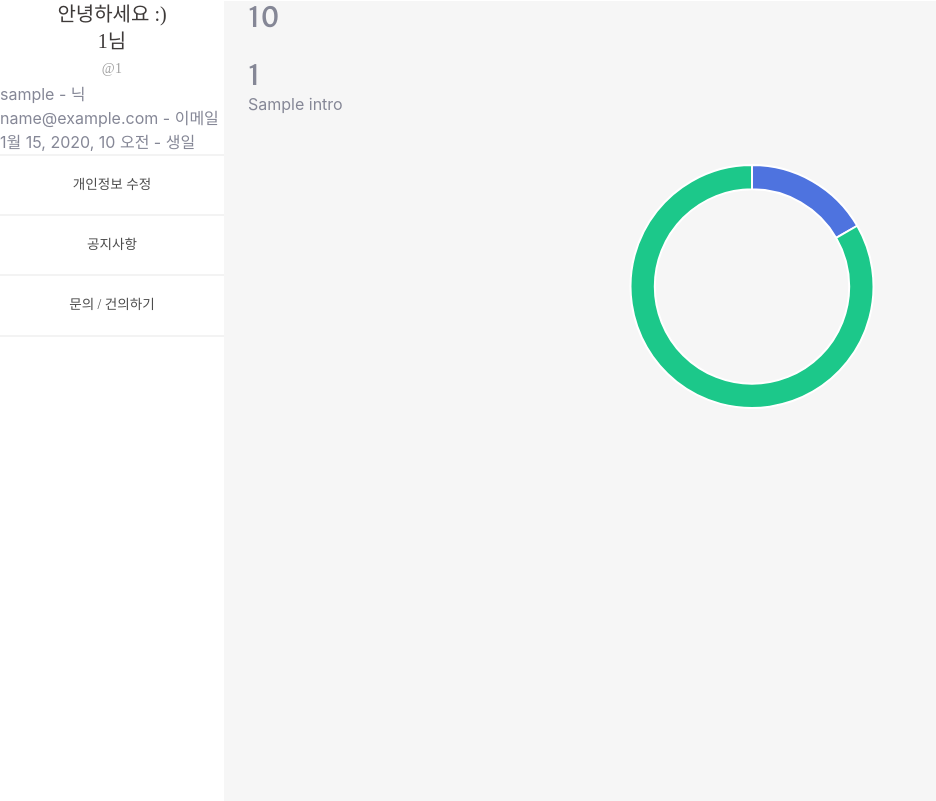
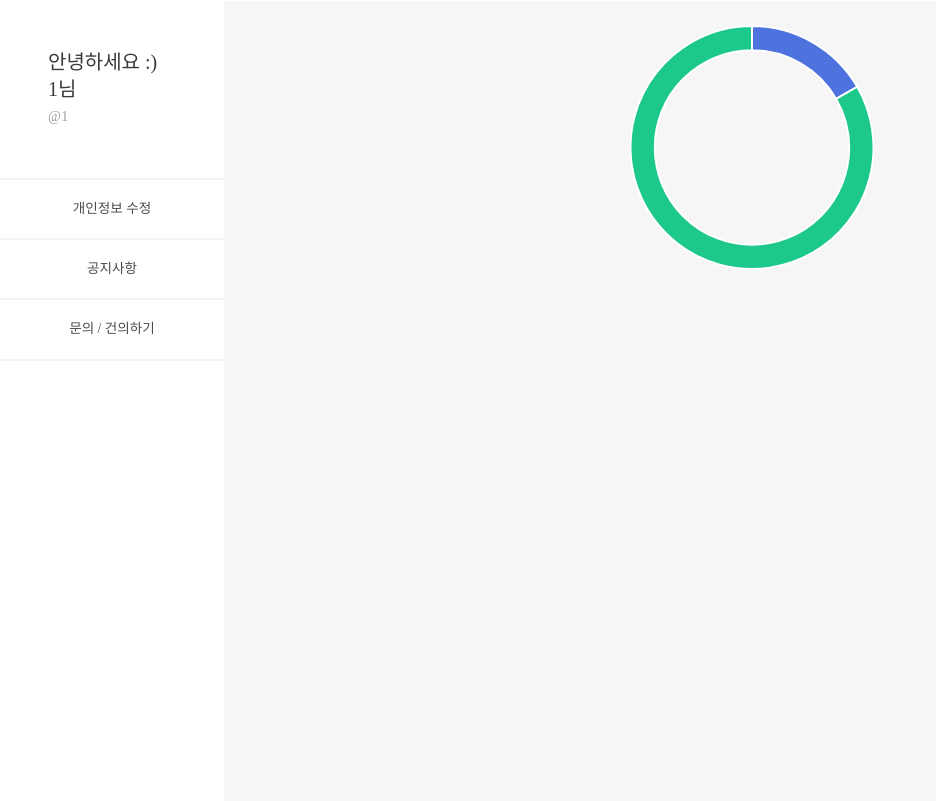
Before and after one commit to integerJI/TIME_catcher, a Django app: template timeUser/templates/mypage.html in a window 1280 px wide. Shown: the part 71-872 px from the top of the page, without its empty margins (0-936 px from the left). Run offline with Django 3.2, Linux system fonts and the light colour scheme; the template is opened without the code that fills it: most values are stand-ins (such as "Sample title", 1, 10 or a date in 2020); some libraries are stand-ins or nearby versions.

Commit message:
mypage 수정중

```diff
--- a/timeUser/templates/mypage.html
+++ b/timeUser/templates/mypage.html
@@ -2,43 +2,39 @@
 {% load static %}
 {% block content %}
 
-<!-- Page Wrapper -->
+<!--
+  <a>{{nick}} - 닉</a>
+  <br>
+  <a>{{email}} - 이메일</a>
+  <br>
+  <a>{{birth_date}} - 생일</a>
+  <br>
+-->
+
 <div id="wrapper">
+  <ul class="navbar-nav sidebar sidebar-dark accordion" id="accordionSidebar">
+    <li class="nav-item active">
+      <br>
+      <br>
+      <div class="container ml-4">
+        <div class="text-left">
+          <a
+            style="font-family: SDGtNeobUni-gEb; font-size: 20px; font-weight: normal; font-stretch: normal; font-style: normal; line-height: 1.35; letter-spacing: normal; text-align: left; color: #3e3a39;">안녕하세요
+            :)</a>
+          <br>
+          <a
+            style="font-family: SDGtNeobUni-gEb; font-size: 20px; font-weight: normal; font-stretch: normal; font-style: normal; line-height: 1.35; letter-spacing: normal; text-align: left; color: #3e3a39;">{{ id }}님</a>
+          <br>
+          <a
+            style=" font-family: SDGtNeobUni-bLt; font-size: 14px; font-weight: normal; font-stretch: normal; font-style: normal; line-height: 1.93; letter-spacing: normal; text-align: left; color: #a0a0a0; letter-spacing: 0.38px;">@{{ id }}</a>
+        </div>
+      </div>
+      <br>
+      <br>
+    </li>
 
-  <!-- Sidebar -->
-  <ul class="navbar-nav sidebar sidebar-dark accordion" id="accordionSidebar">
+    <a><hr style="border: solid 1px #f3f3f3;" class="mb-0 mt-0"></a>
 
-    <a class="text-center" style="
-    font-family: SDGtNeobUni-gEb;
-    font-size: 20px;
-    font-weight: normal;
-    font-stretch: normal;
-    font-style: normal;
-    line-height: 1.35;
-    letter-spacing: normal;
-    text-align: left;
-    color: #3e3a39;">안녕하세요 :)<br>{{ id }}님</a>
-
-    <a class="text-center" style="
-  font-family: SDGtNeobUni-bLt;
-  font-size: 14px;
-  font-weight: normal;
-  font-stretch: normal;
-  font-style: normal;
-  line-height: 1.93;
-  letter-spacing: normal;
-  text-align: left;
-  color: #a0a0a0;
-  letter-spacing: 0.38px;">@{{ id }}</a>
-
-<a>{{nick}} - 닉</a>
-<a>{{email}} - 이메일</a>
-<a>{{birth_date}} - 생일</a>
-
-
-    <!-- Divider -->
-    <a><hr style="border: solid 1px #f3f3f3;" class ="mb-0 mt-0"></a>
-    <!-- Nav Item - Dashboard -->
     <li class="nav-item active">
       <a class="nav-link" href="{% url 'profile_update' %}" style="font-family: SDGtNeobUni-bLt;
             font-size: 14px;
@@ -52,10 +48,8 @@
         <span class="d-flex align-items-center justify-content-center">개인정보 수정</span></a>
     </li>
 
-    <!-- Divider -->
-    <a><hr style="border: solid 1px #f3f3f3;" class ="mb-0 mt-0"></a>
+    <a><hr style="border: solid 1px #f3f3f3;" class="mb-0 mt-0"></a>
 
-    <!-- Nav Item - Dashboard -->
     <li class="nav-item active">
       <a class="nav-link" href="#" style="font-family: SDGtNeobUni-bLt;
             font-size: 14px;
@@ -69,10 +63,8 @@
         <span class="d-flex align-items-center justify-content-center">공지사항</span></a>
     </li>
 
-    <!-- Divider -->
-    <a><hr style="border: solid 1px #f3f3f3;" class ="mb-0 mt-0"></a>
+    <a><hr style="border: solid 1px #f3f3f3;" class="mb-0 mt-0"></a>
 
-    <!-- Nav Item - Dashboard -->
     <li class="nav-item active">
       <a class="nav-link" href="#" style="font-family: SDGtNeobUni-bLt;
             font-size: 14px;
@@ -85,23 +77,11 @@
             color: #4c4c4c;">
         <span class="d-flex align-items-center justify-content-center">문의 / 건의하기</span></a>
     </li>
-    <a><hr style="border: solid 1px #f3f3f3;" class ="mb-0 mt-0"></a>
-
+    <a><hr style="border: solid 1px #f3f3f3;" class="mb-0 mt-0"></a>
   </ul>
-  <!-- End of Sidebar -->
 
   <div id="content-wrapper" class="d-flex flex-column" style="background-color: #f6f6f6;">
     <div id="content">
-      <div class="container-fluid">
-        <h3 class="mb-0">{{ sum }}</h3>
-        <br>
-        <h3 class="mb-0">{{ id }}</h3>
-        {% if intro %}
-        <p class="card-text mb-auto">{{ intro | linebreaksbr}}</p>
-        {% else %}
-        {% endif %}
-        <br>
-      </div>
       <div class="chart-pie pt-4 pb-2">
         <canvas id="myPieChart"></canvas>
       </div>
```
